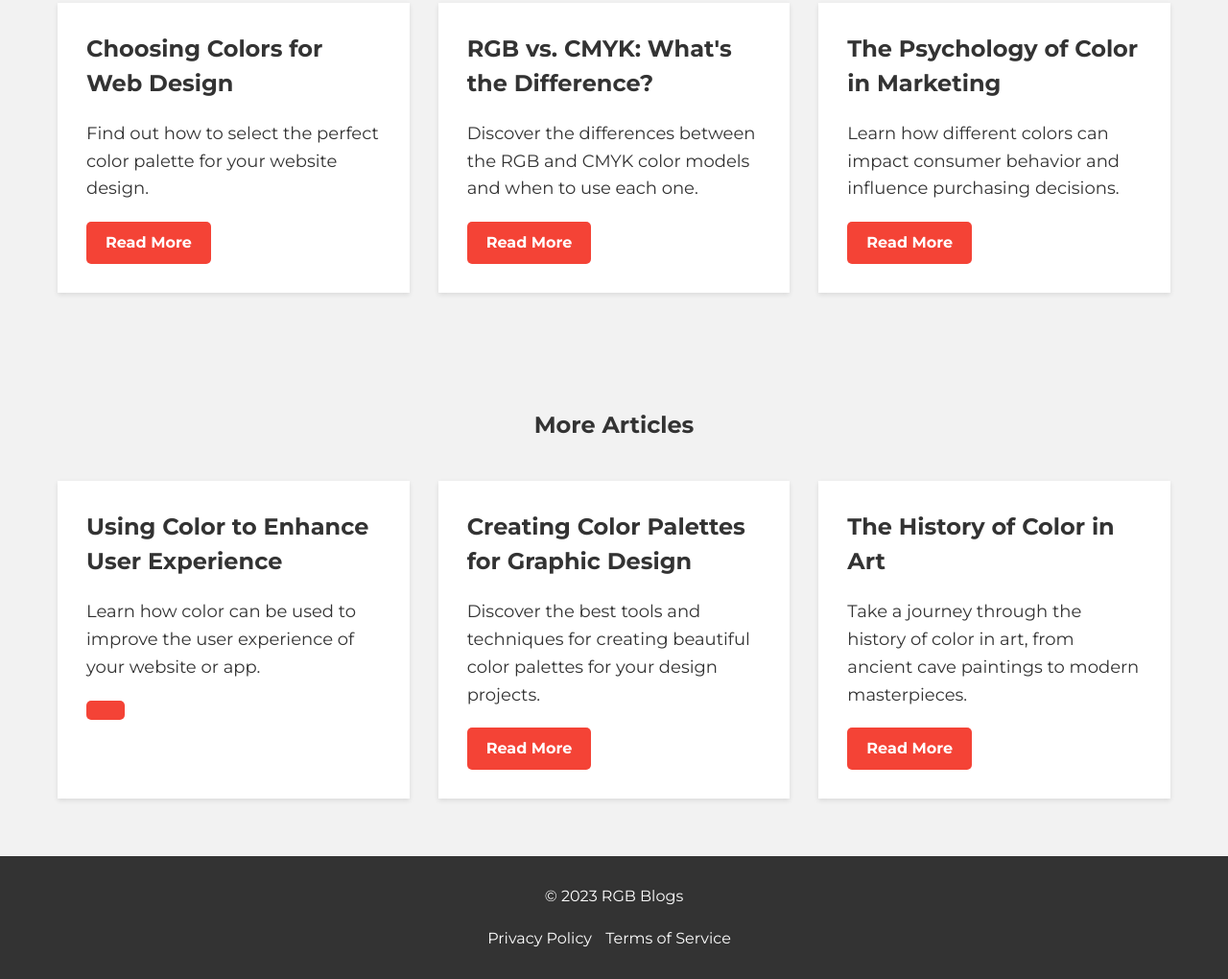
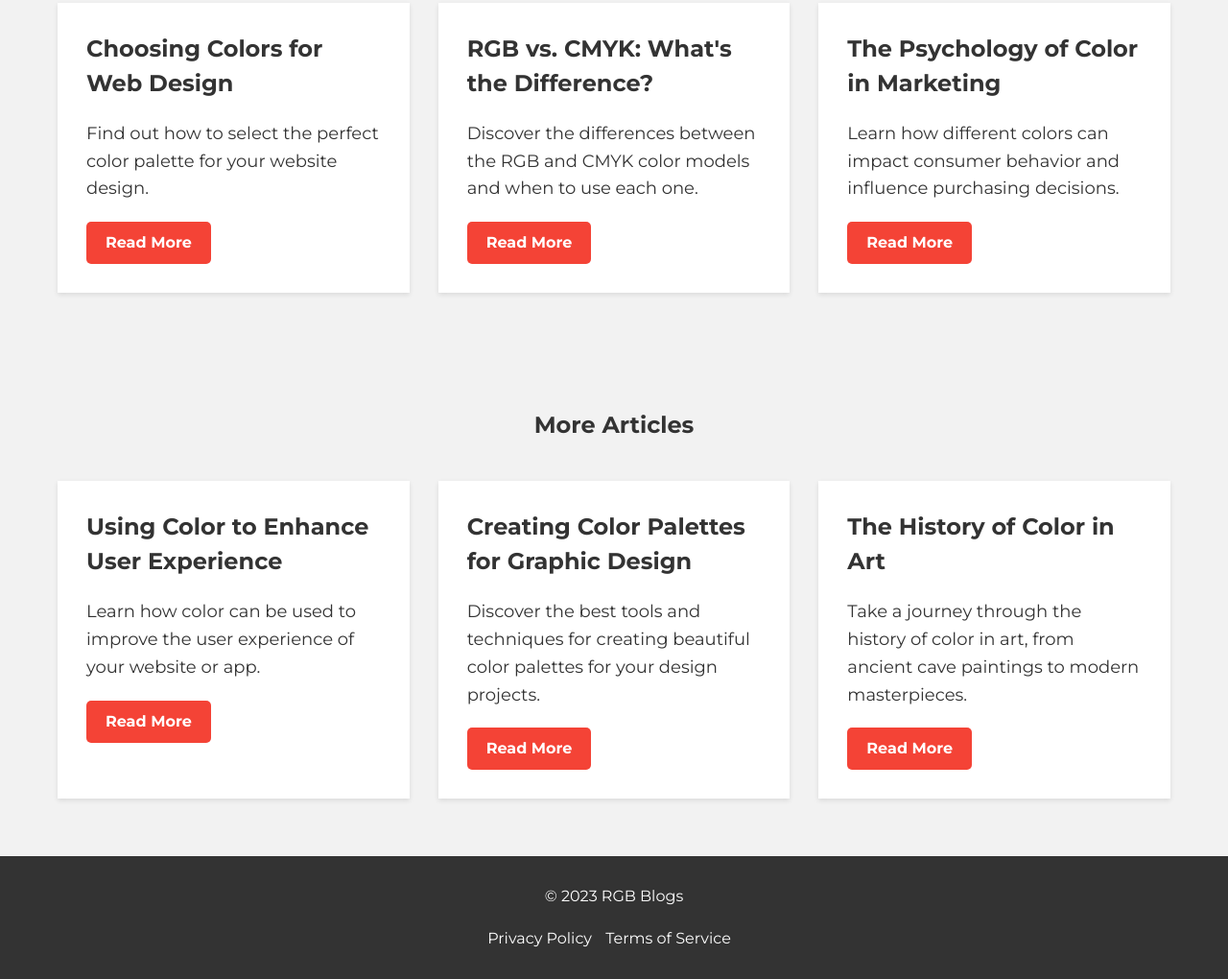
Before and after one commit to rushilhacker1/chat-gpt-generated-site, a plain HTML site: page main/index.htm in a window 1280 px wide. Shown: the part 951-1971 px from the top of the page at 96% size. Drawn offline with Linux system fonts and the light colour scheme.

Commit message:
Your branch is up to date wi th 'origin/master'.

```diff
--- a/main/index.htm
+++ b/main/index.htm
@@ -83,8 +83,7 @@
 					<div class="post">
 						<h3>Using Color to Enhance User Experience</h3>
 						<p>Learn how color can be used to improve the user experience of your website or app.</p>
-						<a href="#" class="btn-secondary">
-						</a>
+						<a href="#" class="btn-secondary">Read More</a>
 					</div>
 					<div class="post">
 						<h3>Creating Color Palettes for Graphic Design</h3>
```
